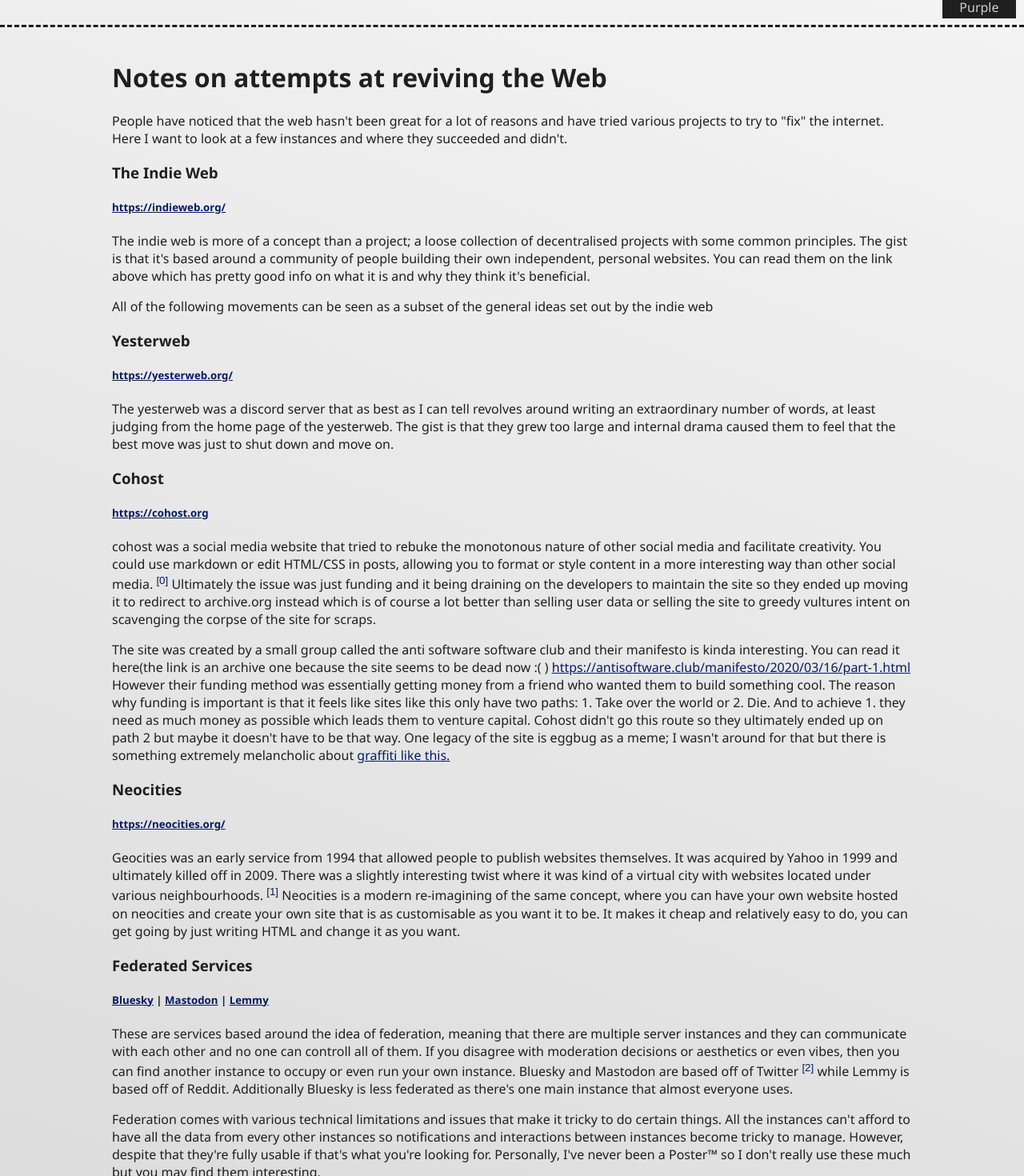
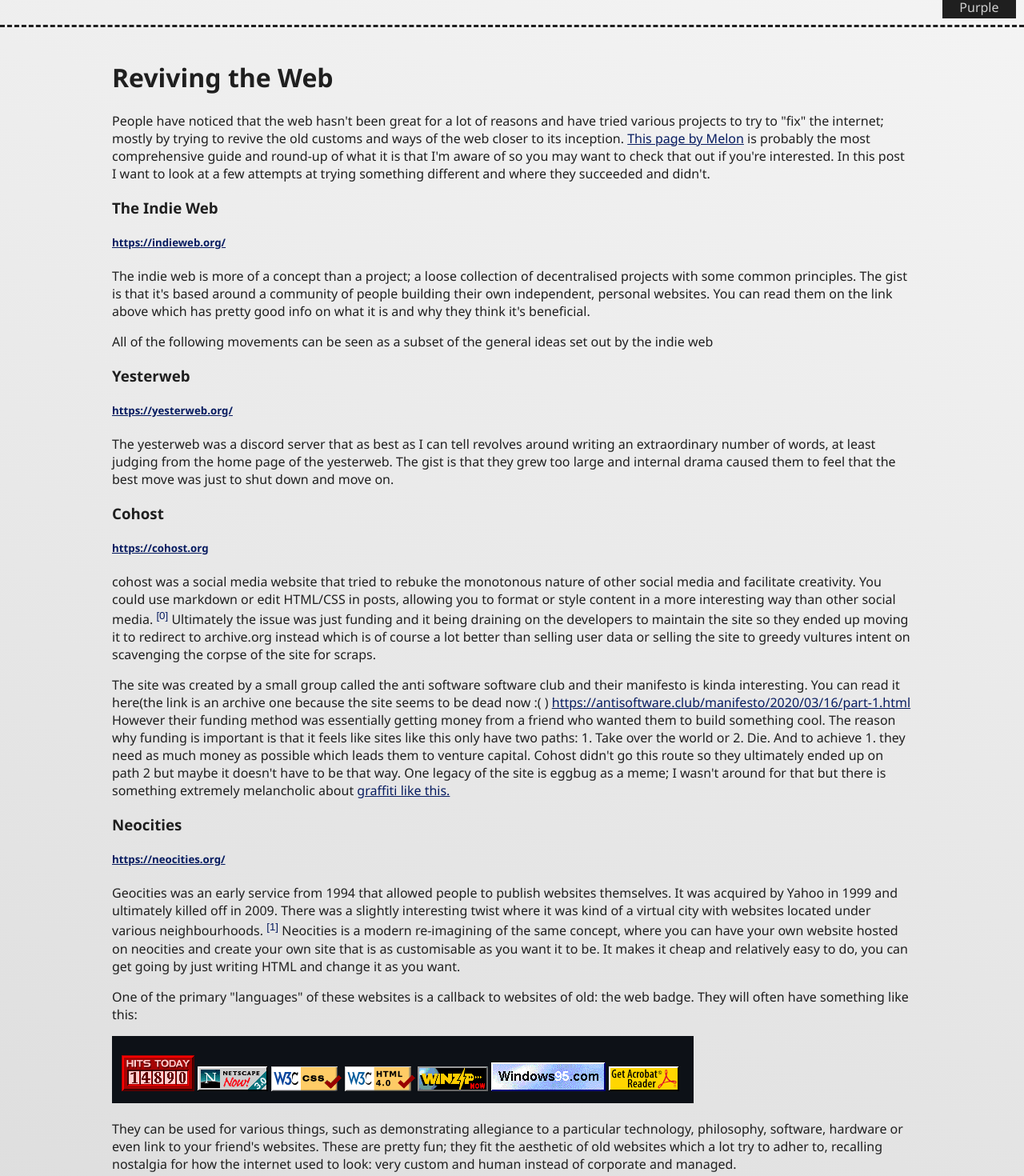
Before and after one commit to dubitabley/website, a SvelteKit app: page /posts/web/revival in a window 1280 px wide. Shown: the part 119-1589 px from the top of the page at 80% size. Built offline with nearby package versions, Linux system fonts and the light colour scheme.

Commit message:
Adjust theming slightly and add a little to the web revival post

```diff
--- a/src/routes/(app)/posts/web/revival/+page.svelte
+++ b/src/routes/(app)/posts/web/revival/+page.svelte
@@ -1,14 +1,24 @@
 <script>
     import Footnote from "$lib/components/post/footnote.svelte";
     import Post from "$lib/components/post/post.svelte";
+
+    import WebBadges from "./web-badges.png";
 </script>
 
 <Post>
-    <h1>Notes on attempts at reviving the Web</h1>
+    <h1>Reviving the Web</h1>
     <p>
         People have noticed that the web hasn't been great for a lot of reasons
-        and have tried various projects to try to "fix" the internet. Here I
-        want to look at a few instances and where they succeeded and didn't.
+        and have tried various projects to try to "fix" the internet; mostly by
+        trying to revive the old customs and ways of the web closer to its
+        inception. <a
+            href="https://thoughts.melonking.net/guides/introduction-to-the-web-revival-1-what-is-the-web-revival"
+        >
+            This page by Melon
+        </a> is probably the most comprehensive guide and round-up of what it is that
+        I'm aware of so you may want to check that out if you're interested. In this
+        post I want to look at a few attempts at trying something different and where
+        they succeeded and didn't.
     </p>
     <hgroup>
         <h3>The Indie Web</h3>
@@ -93,7 +103,23 @@
         as you want it to be. It makes it cheap and relatively easy to do, you can
         get going by just writing HTML and change it as you want.
     </p>
-
+    <p>
+        One of the primary "languages" of these websites is a callback to
+        websites of old: the web badge. They will often have something like
+        this:
+    </p>
+    <img
+        src={WebBadges}
+        alt="Some web badges showing things such as preferred browser, OS, W3C compliance"
+    />
+    <p>
+        They can be used for various things, such as demonstrating allegiance to
+        a particular technology, philosophy, software, hardware or even link to
+        your friend's websites. These are pretty fun; they fit the aesthetic of
+        old websites which a lot try to adher to, recalling nostalgia for how
+        the internet used to look: very custom and human instead of corporate
+        and managed.
+    </p>
     <hgroup>
         <h3>Federated Services</h3>
         <h5>
--- a/src/routes/(app)/theming.svelte
+++ b/src/routes/(app)/theming.svelte
@@ -97,6 +97,10 @@
             box-shadow: 3px 3px 0px 0px
                 hsl(117, 80%, var(--secondary-lightness));
         }
+
+        &:hover {
+            background-color: hsl(150, 100%, var(--secondary-lightness));
+        }
     }
 
     .theme-wrapper {
```
Also changed, not shown: src/routes/(app)/posts/web/revival/web-badges.png (added).
